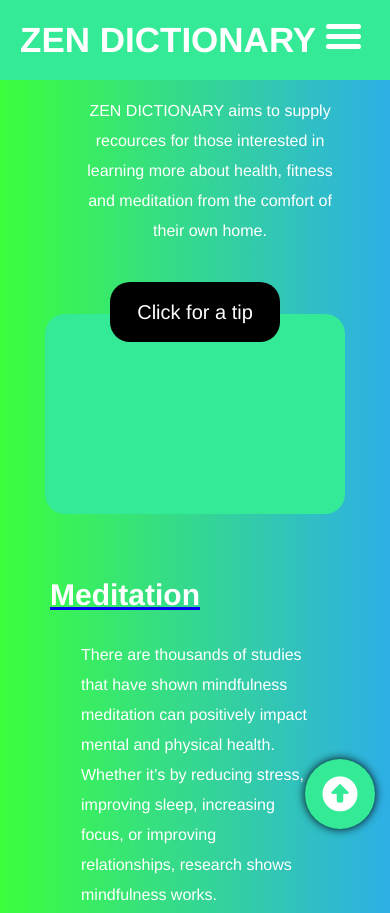
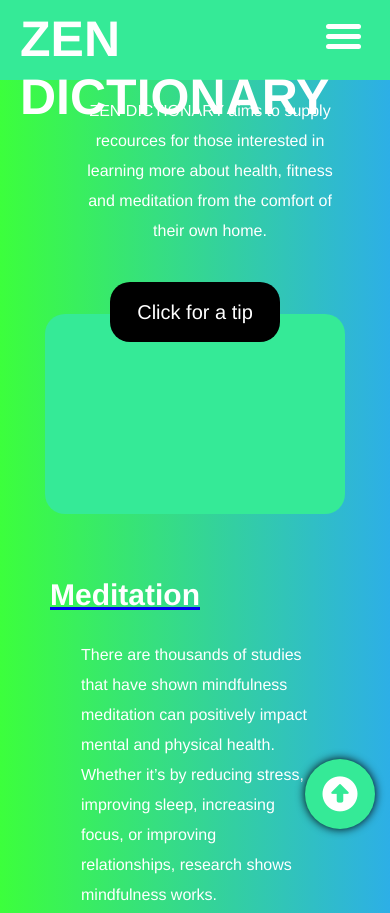
Before and after one commit to candyfreds/zendictionary, a plain HTML site: page index.html in a window 390 px wide. Shown: the top 913 px of the page. Drawn offline with nearby package versions, Linux system fonts and the light colour scheme.

```diff
--- a/css/style.css
+++ b/css/style.css
@@ -15,6 +15,8 @@ h1 {
     text-align:left;
 
 }
+
+
 
 
 h2 {
@@ -774,9 +776,6 @@ h2.align {
 
 
 
-
-
-
 /*MEDIA QUERIES*/
 @media only screen and (max-width:1200px) {
 
@@ -810,13 +809,7 @@ h2.align {
 
     }
 
-    h1 {
-        font-size:35px;
-        display:inline-block;
-        margin-top:20px;
-        margin-left:20px;
 
-    }
 
 }
 
```
Lines whose indentation alone changed are shown as unchanged.
